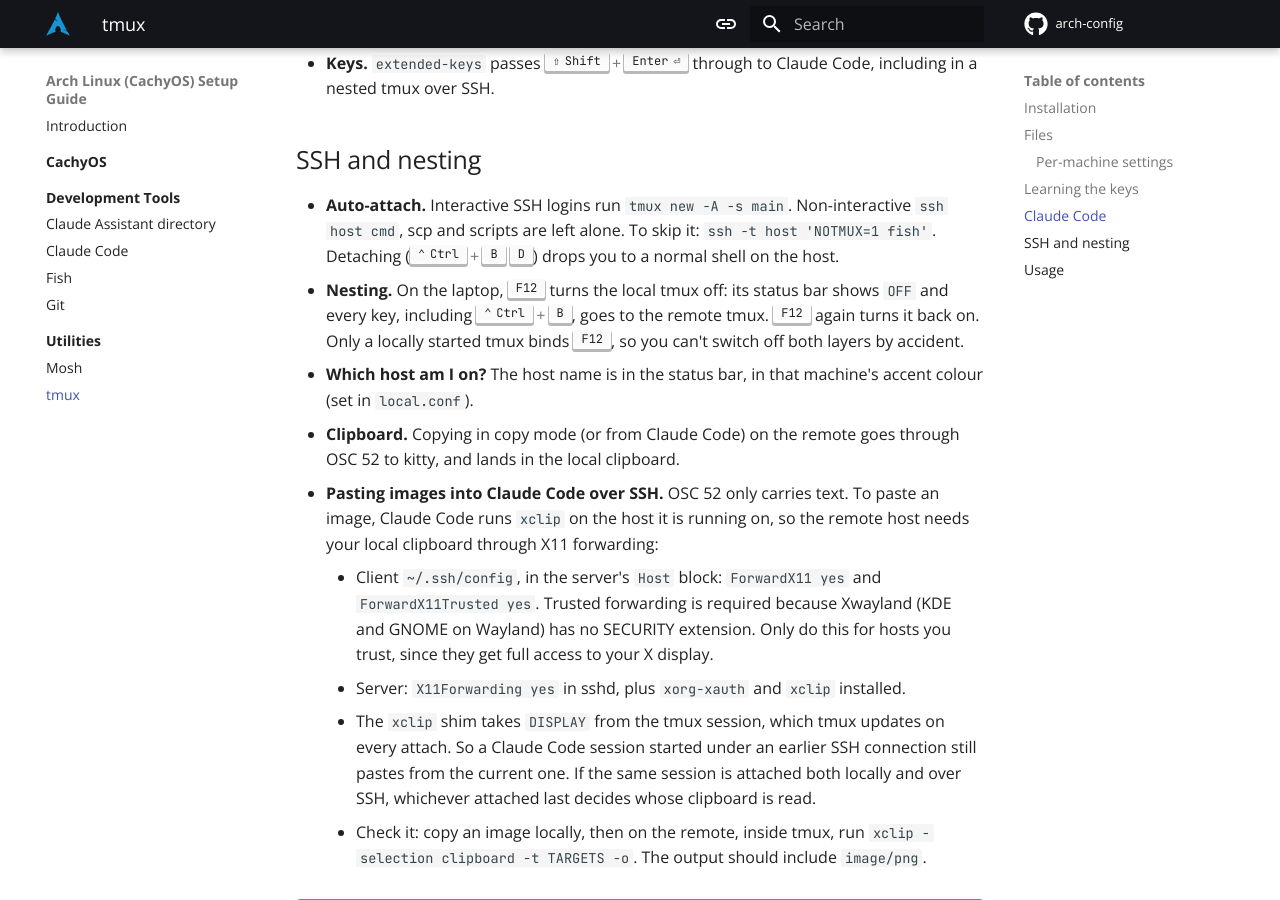
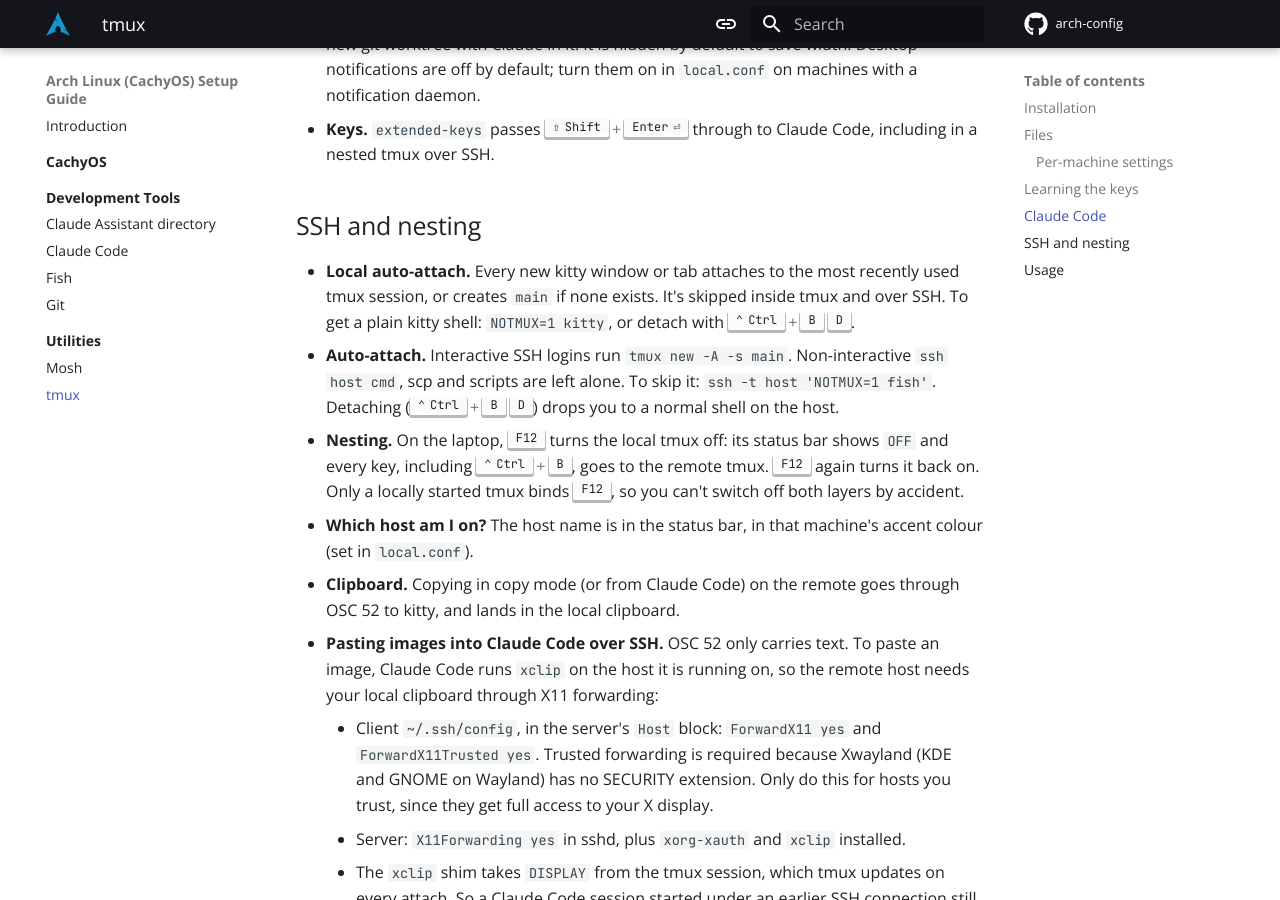
Before and after one commit to tahmidul612/arch-config, an MkDocs documentation site: the page built from docs/Utilities/tmux.md, in a window 1280 px wide and 900 px high, scrolled down 3155 px. Built offline with MkDocs 1.6.1 and Material for MkDocs 9.7.7, drawn with Linux system fonts in a browser that asks for light colours; plug-ins that fetch from the network failed and are left out; comment, search, counter and statistics services are not loaded; some of the changed text lies outside the part shown.

Commit message:
feat(tmux): auto-attach tmux in new local kitty windows
Add a fish conf.d snippet that attaches every new kitty window or tab
to the most recent tmux session (or creates `main`), skipping inside
tmux and over SSH. Install it from install-tmux.sh and document it.

Co-Authored-By: Claude Opus 5.5 <noreply@anthropic.com>
Claude-Session: https://claude.ai/code/session_01DfNZy9B9ecKZnEzQ2T2jGc

```diff
--- a/docs/Utilities/tmux.md
+++ b/docs/Utilities/tmux.md
@@ -53,6 +53,7 @@ Finally, wire the agent sidebar into Claude Code (once per machine):
 | `dotfiles/tmux/bin/xclip` | `~/.config/tmux/bin/` | xclip shim so pasting images over SSH keeps working after a reconnect (see below) |
 | `dotfiles/fish/conf.d/clip-shim.fish` | `~/.config/fish/conf.d/` | Puts that shim first in `PATH` |
 | `dotfiles/fish/conf.d/tmux-ssh-attach.fish` | `~/.config/fish/conf.d/` | Auto-attach on interactive SSH login |
+| `dotfiles/fish/conf.d/tmux-kitty-attach.fish` | `~/.config/fish/conf.d/` | Auto-attach in every new local kitty window |
 | `dotfiles/fish/functions/tmux-help.fish` | `~/.config/fish/functions/` | `tmux-help` opens the cheatsheet outside tmux |
 | *(not in the repo)* `local.conf` | `~/.config/tmux/` | Per-machine overrides, see below |
 
@@ -97,6 +98,7 @@ tmux 3.8 also has native floating panes: ++ctrl+b++ ++asterisk++ opens one, ++ct
 
 ## SSH and nesting
 
+- **Local auto-attach.** Every new kitty window or tab attaches to the most recently used tmux session, or creates `main` if none exists. It's skipped inside tmux and over SSH. To get a plain kitty shell: `NOTMUX=1 kitty`, or detach with ++ctrl+b++ ++d++.
 - **Auto-attach.** Interactive SSH logins run `tmux new -A -s main`. Non-interactive `ssh host cmd`, scp and scripts are left alone. To skip it: `ssh -t host 'NOTMUX=1 fish'`. Detaching (++ctrl+b++ ++d++) drops you to a normal shell on the host.
 - **Nesting.** On the laptop, ++f12++ turns the local tmux off: its status bar shows `OFF` and every key, including ++ctrl+b++, goes to the remote tmux. ++f12++ again turns it back on. Only a locally started tmux binds ++f12++, so you can't switch off both layers by accident.
 - **Which host am I on?** The host name is in the status bar, in that machine's accent colour (set in `local.conf`).
```
Also changed, not shown: 2 other files.
